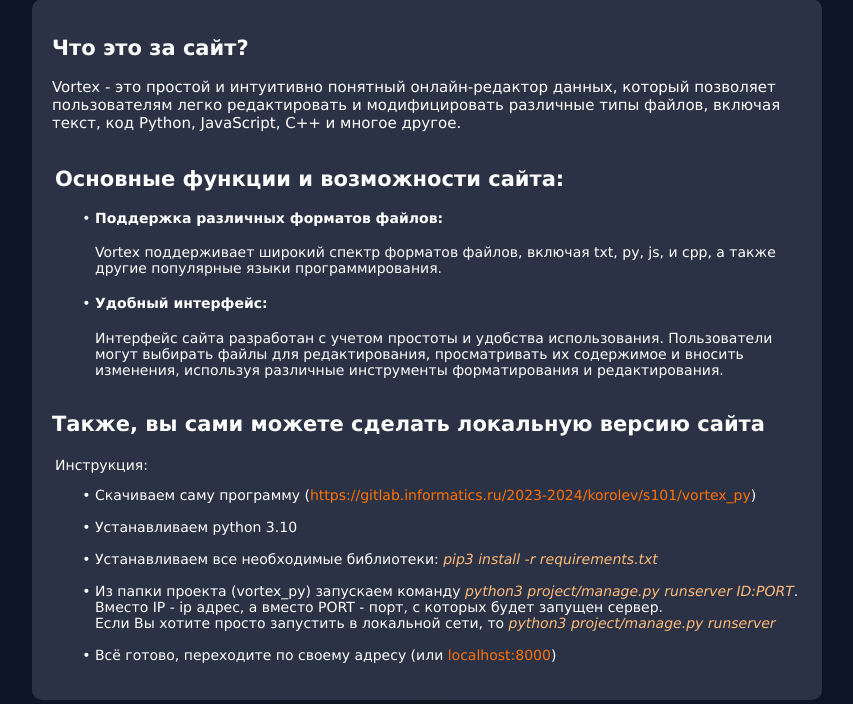
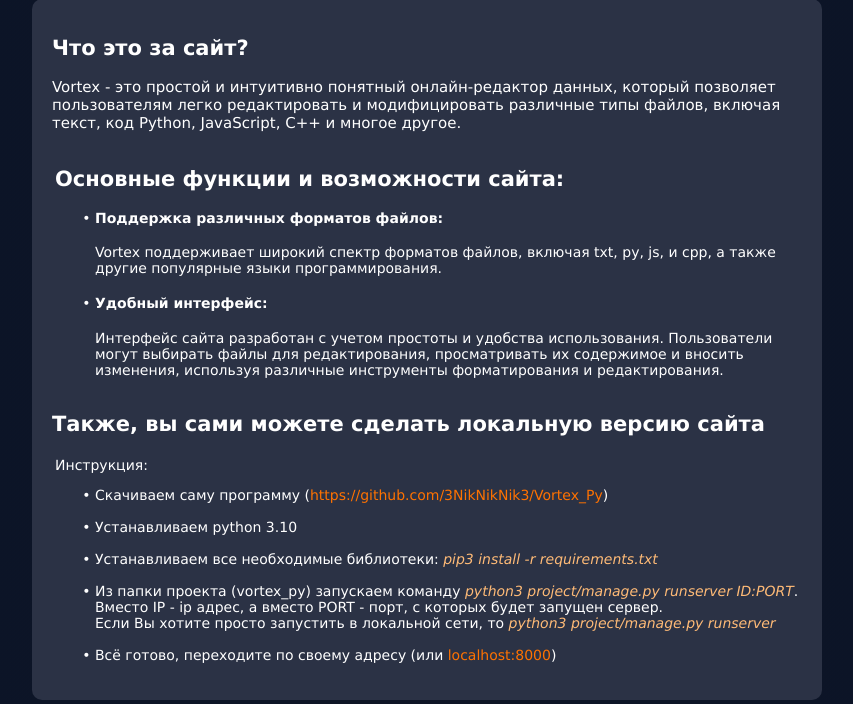
Before and after one commit to 3NikNikNik3/Vortex_Py, a Django app: page / in a window 1280 px wide. Shown: the part 74-778 px from the top of the page, without its empty margins (213-1066 px from the left). Run offline with Django 5.2, Linux system fonts and the light colour scheme.

Commit message:
AddNormUrls

```diff
--- a/project/main/templates/index.html
+++ b/project/main/templates/index.html
@@ -40,7 +40,7 @@
     <h2>Также, вы сами можете сделать локальную версию сайта</h2>
     <table><tr><td>Инструкция:
         <ol>
-            <li>Скачиваем саму программу (<a href="https://gitlab.informatics.ru/2023-2024/korolev/s101/vortex_py">https://gitlab.informatics.ru/2023-2024/korolev/s101/vortex_py</a>)</li><br>
+            <li>Скачиваем саму программу (<a href="https://github.com/3NikNikNik3/Vortex_Py">https://github.com/3NikNikNik3/Vortex_Py</a>)</li><br>
             <li>Устанавливаем python 3.10</li><br>
             <li>Устанавливаем все необходимые библиотеки: <span class="copy_text" onclick="COPY_TEXT('pip3 install -r requirements.txt')">pip3 install -r requirements.txt</span></li><br>
             <li>Из папки проекта (vortex_py) запускаем команду <span class="copy_text" onclick="COPY_TEXT('python3 project/manage.py runserver ID:PORT')">python3 project/manage.py runserver ID:PORT</span>. Вместо IP - ip адрес, а вместо PORT - порт, с которых будет запущен сервер.<br>
```
Also changed, not shown: README.md.
